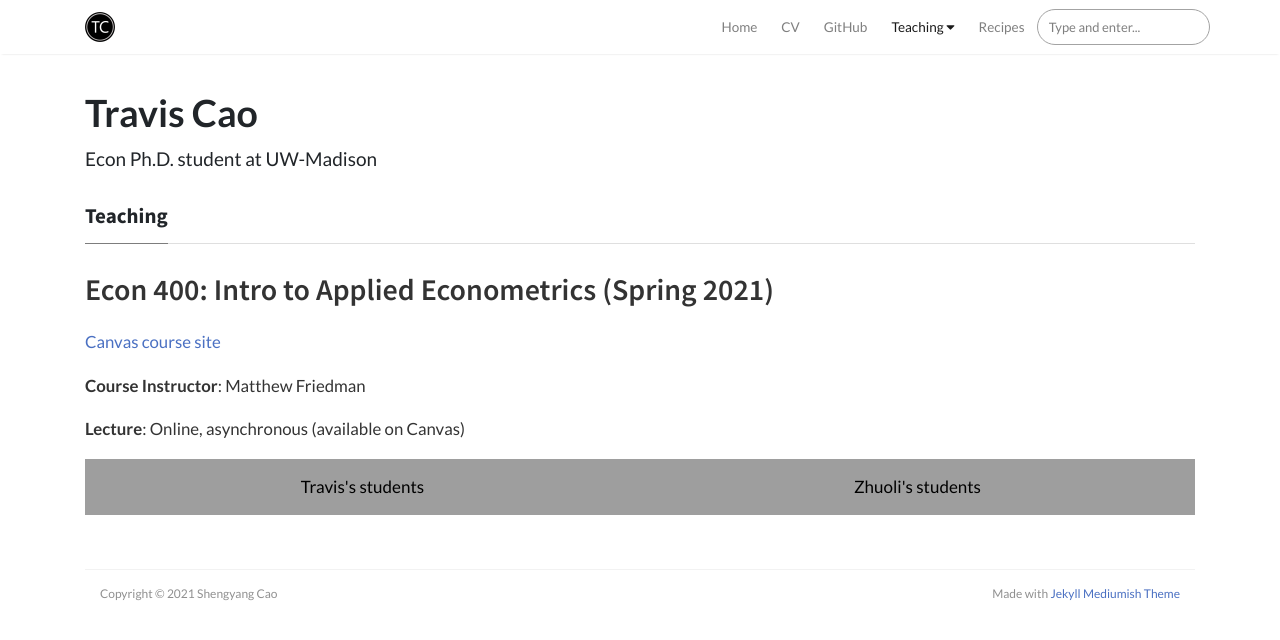
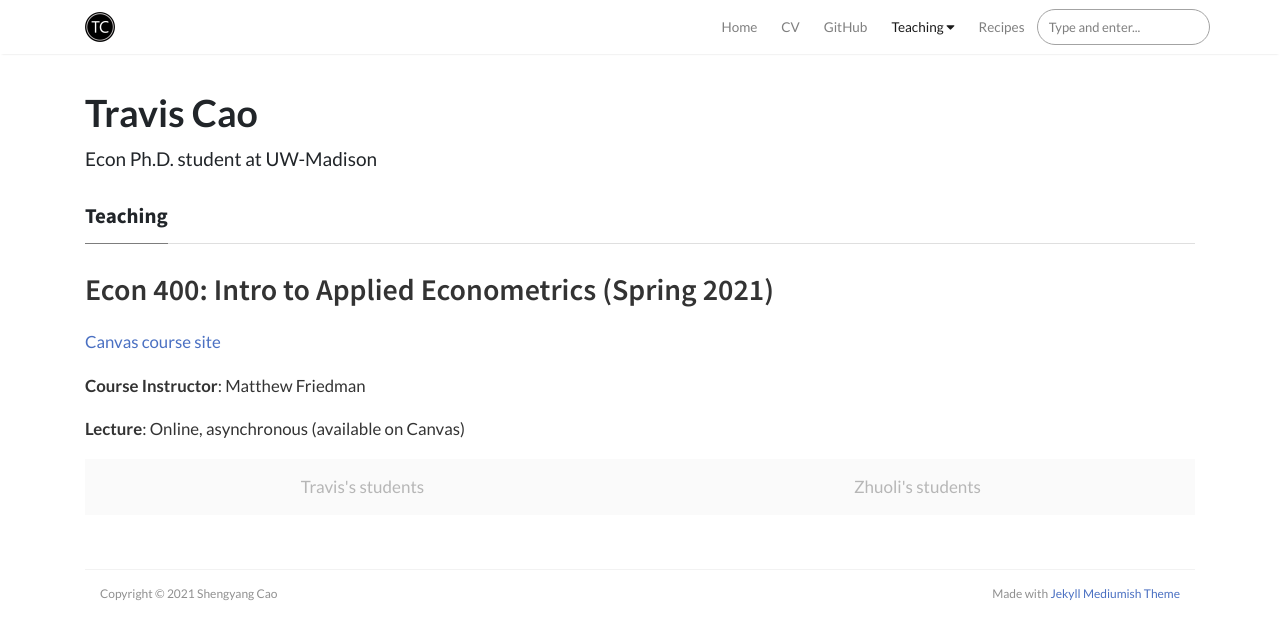
Before and after one commit to scaotravis/scaotravis.github.io, a Jekyll site: the page built from _pages/teaching/sp21-400.md, in a window 1280 px wide. Shown: the top 640 px of the page. Built offline with Jekyll 4.4.1, drawn with Linux system fonts in a browser that asks for light colours; nearby versions of some CDN libraries; comment, search, counter and statistics services are not loaded.

Commit message:
adjust light theme appearance

```diff
--- a/assets/css/screen.css
+++ b/assets/css/screen.css
@@ -910,8 +910,8 @@ tr td:first-child { /* fix first column width */
 /* full page tab */
 /* Style tab links */
 .tablink {
-    background-color: #9e9e9e;
-    color: black;
+    background-color: #fafafa;
+    color: rgb(182, 182, 182);
     float: left;
     border: none;
     outline: none;
@@ -923,14 +923,17 @@ tr td:first-child { /* fix first column width */
 
 .tablink.active {
     background-color: #f1f1f1;
+    color: black;
 }
 
 .tablink.active:hover {
     background-color: #f1f1f1;
+    color: black;
 }
 
 .tablink:hover {
-    background-color: #bfbfbf;
+    color: rgb(146, 146, 146);
+    background-color: #e2e2e2;
 }
 
 /* Style the tab content (and add height:100% for full page content) */
@@ -1172,7 +1175,7 @@ tr td:first-child { /* fix first column width */
     /* Style tab links */
     .tablink {
         background-color: #161616;
-        color: #6e6e6e;
+        color: #555555;
     }
 
     .tablink.active {
```
Also changed, not shown: 1 other file.
